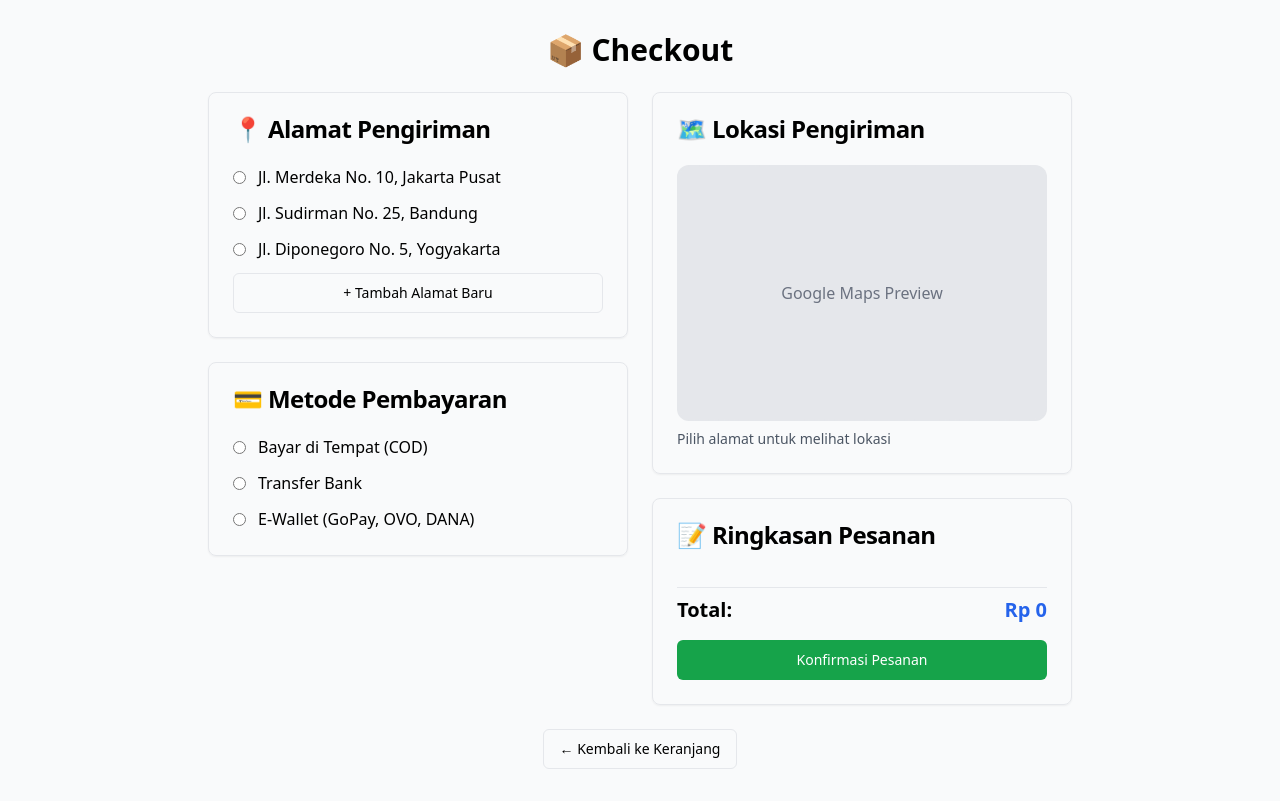
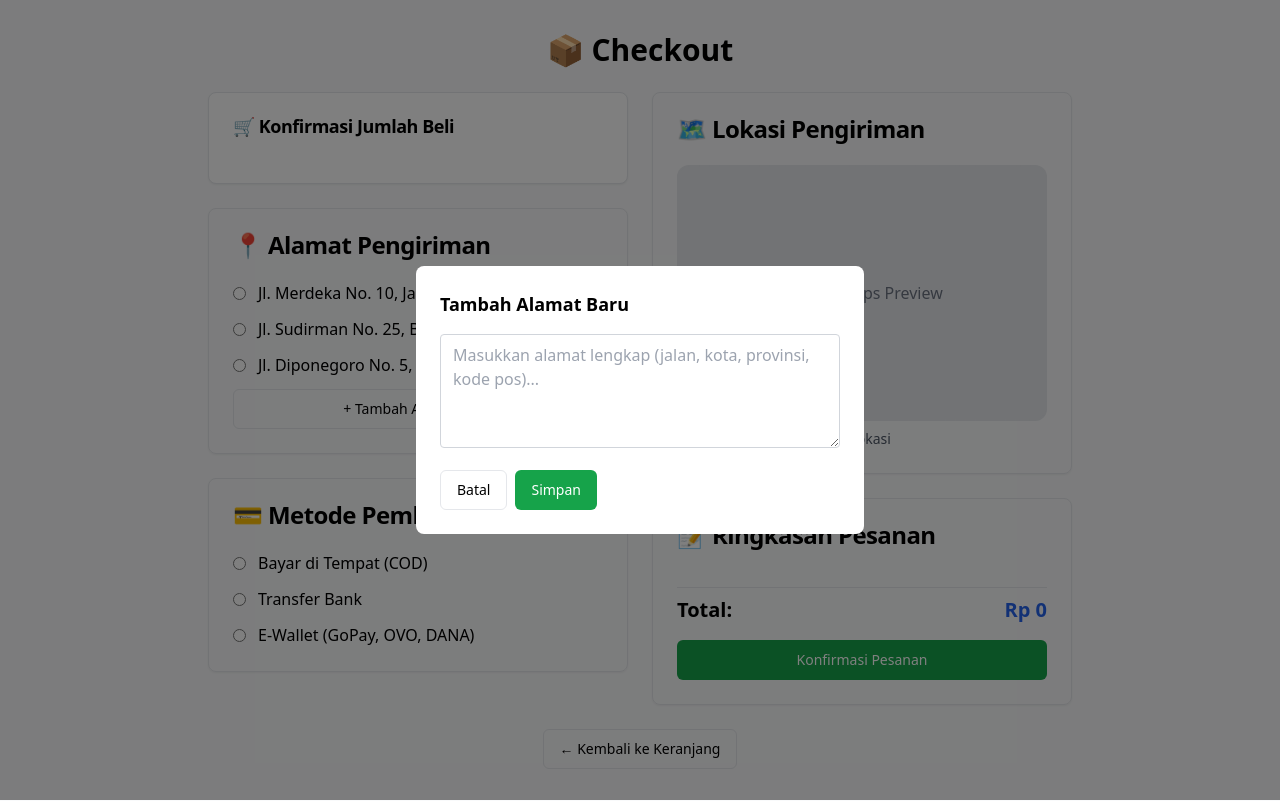
Before and after one commit to KesyaUADUniversity/tekweb_finalproject_produckstore_untitled, a React (Vite) app: page /checkout in a window 1280 px wide. Both pictures are taken after a click on the button "+ Tambah Alamat Baru". Built offline with nearby package versions, Linux system fonts and the light colour scheme.

Commit message:
Tambah fitur stok, live jualan, dan perbaikan checkout

```diff
--- a/src/hooks/useProducts.js
+++ b/src/hooks/useProducts.js
@@ -17,42 +17,48 @@ export const useProducts = () => {
       name: "Wireless Headphones",
       price: 299000,
       description: "High-quality sound with noise cancellation.",
-      image: product1Img
+      image: product1Img,
+      stock: 100 //
     },
     {
       id: 2,
       name: "Smart Watch",
       price: 899000,
       description: "Track your health and stay connected.",
-      image: product2Img
+      image: product2Img,
+      stock: 100
     },
     {
       id: 3,
       name: "Bluetooth Speaker",
       price: 159000,
       description: "Portable and powerful audio.",
-      image: product3Img
+      image: product3Img,
+      stock: 100
     },
     {
       id: 4,
       name: "USB-C Fast Charger",
       price: 199000,
       description: "Supports 65W fast charging for laptops and phones.",
-      image: product4Img
+      image: product4Img,
+      stock: 100
     },
     {
       id: 5,
       name: "Power Bank 20.000mAh",
       price: 349000,
       description: "High-capacity portable charger with USB-C and dual USB ports. Perfect for travel.",
-      image: product5Img
+      image: product5Img,
+      stock: 100
     },
     {
       id: 6,
       name: "True Wireless Earbuds",
       price: 249000,
       description: "Sleek, lightweight earbuds with touch controls and 20-hour battery life with case.",
-      image: product6Img
+      image: product6Img,
+      stock: 100
     }
   ]);
 
--- a/src/pages/CheckoutPage.jsx
+++ b/src/pages/CheckoutPage.jsx
@@ -1,5 +1,5 @@
 // src/pages/CheckoutPage.jsx
-import { useState } from "react";
+import { useState, useEffect } from "react";
 import { Button } from "@/ui/button";
 import { Card, CardContent, CardHeader, CardTitle } from "@/ui/card";
 import { Link } from "react-router-dom";
@@ -8,11 +8,17 @@ export default function CheckoutPage({ cart }) {
   const [selectedAddress, setSelectedAddress] = useState("");
   const [selectedPayment, setSelectedPayment] = useState("");
 
-  const addresses = [
+  const [addresses, setAddresses] = useState([
     "Jl. Merdeka No. 10, Jakarta Pusat",
     "Jl. Sudirman No. 25, Bandung",
     "Jl. Diponegoro No. 5, Yogyakarta"
-  ];
+  ]);
+
+  const [isModalOpen, setIsModalOpen] = useState(false);
+  const [newAddress, setNewAddress] = useState("");
+
+
+  const [isStockValid, setIsStockValid] = useState(true);
 
   const paymentMethods = [
     { id: "cod", name: "Bayar di Tempat (COD)" },
@@ -22,11 +28,34 @@ export default function CheckoutPage({ cart }) {
 
   const total = cart.reduce((sum, item) => sum + item.price * item.quantity, 0);
 
+
+  useEffect(() => {
+    const isValid = cart.every(item => item.quantity <= item.stock);
+    setIsStockValid(isValid);
+  }, [cart]);
+
+  const handleAddAddress = () => {
+    if (!newAddress.trim()) {
+      alert("Alamat tidak boleh kosong!");
+      return;
+    }
+    setAddresses([...addresses, newAddress.trim()]);
+    setNewAddress("");
+    setIsModalOpen(false);
+    alert("Alamat baru berhasil ditambahkan!");
+  };
+
   const handleSubmit = () => {
     if (!selectedAddress || !selectedPayment) {
       alert("Harap pilih alamat dan metode pembayaran!");
       return;
     }
+
+    if (!isStockValid) {
+      alert("Maaf, jumlah produk melebihi stok tersedia.");
+      return;
+    }
+
     alert("Pesanan berhasil dikirim! Terima kasih.");
   };
 
@@ -38,6 +67,51 @@ export default function CheckoutPage({ cart }) {
         <div className="grid grid-cols-1 lg:grid-cols-2 gap-6">
           {/* Kolom Kiri: Alamat & Metode Pembayaran */}
           <div>
+
+            <Card className="mb-6 bg-white shadow-md">
+              <CardHeader>
+                <CardTitle className="text-lg font-bold">🛒 Konfirmasi Jumlah Beli</CardTitle>
+              </CardHeader>
+              <CardContent>
+                {cart.map(item => (
+                  <div
+                    key={item.id}
+                    className={`flex justify-between items-center p-3 mb-2 rounded ${
+                      item.quantity > item.stock ? 'bg-red-50 border border-red-200' : 'bg-gray-50'
+                    }`}
+                  >
+                    <div className="flex items-center gap-3">
+                      <img src={item.image} alt={item.name} className="w-10 h-10 object-cover rounded" />
+                      <div>
+                        <p className="font-medium">{item.name}</p>
+                        <div className="flex items-center gap-2 mt-1">
+                          <span className="text-xs text-gray-600">
+                            Qty: {item.quantity}
+                          </span>
+                          <span className={`text-xs px-2 py-0.5 rounded-full ${
+                            item.quantity > item.stock
+                              ? 'bg-red-100 text-red-800 border border-red-300'
+                              : 'bg-green-100 text-green-800 border border-green-300'
+                          }`}>
+                            Stok: {item.stock}
+                          </span>
+                        </div>
+                      </div>
+                    </div>
+                    <span className="text-blue-600 font-bold">
+                      Rp {(item.price * item.quantity).toLocaleString()}
+                    </span>
+                  </div>
+                ))}
+
+                {!isStockValid && (
+                  <div className="mt-4 p-3 bg-red-100 border-l-4 border-red-500 text-red-700 rounded">
+                    ⚠️ Ada produk yang jumlahnya melebihi stok tersedia. Silakan kurangi jumlah di keranjang.
+                  </div>
+                )}
+              </CardContent>
+            </Card>
+
             {/* Alamat Pengiriman */}
             <Card className="mb-6">
               <CardHeader>
@@ -58,7 +132,11 @@ export default function CheckoutPage({ cart }) {
                       <label htmlFor={`addr-${index}`}>{addr}</label>
                     </div>
                   ))}
-                  <Button variant="outline" className="mt-3 w-full">
+                  <Button
+                    variant="outline"
+                    className="mt-3 w-full"
+                    onClick={() => setIsModalOpen(true)}
+                  >
                     + Tambah Alamat Baru
                   </Button>
                 </div>
@@ -128,7 +206,8 @@ export default function CheckoutPage({ cart }) {
 
                 <Button
                   onClick={handleSubmit}
-                  className="w-full mt-4 bg-green-600 hover:bg-green-700 text-white"
+                  disabled={!isStockValid}
+                  className={`w-full mt-4 ${isStockValid ? 'bg-green-600 hover:bg-green-700' : 'bg-gray-400 cursor-not-allowed'} text-white`}
                 >
                   Konfirmasi Pesanan
                 </Button>
@@ -143,6 +222,36 @@ export default function CheckoutPage({ cart }) {
             <Link to="/cart">← Kembali ke Keranjang</Link>
           </Button>
         </div>
+
+        {/* Modal Tambah Alamat */}
+        {isModalOpen && (
+          <div className="fixed inset-0 bg-black bg-opacity-50 flex items-center justify-center z-50 p-4">
+            <div className="bg-white rounded-lg p-6 w-full max-w-md">
+              <h3 className="text-lg font-bold mb-4">Tambah Alamat Baru</h3>
+              <textarea
+                value={newAddress}
+                onChange={(e) => setNewAddress(e.target.value)}
+                placeholder="Masukkan alamat lengkap (jalan, kota, provinsi, kode pos)..."
+                className="w-full px-3 py-2 border border-gray-300 rounded mb-4"
+                rows={4}
+              />
+              <div className="flex gap-2">
+                <Button
+                  variant="outline"
+                  onClick={() => setIsModalOpen(false)}
+                >
+                  Batal
+                </Button>
+                <Button
+                  onClick={handleAddAddress}
+                  className="bg-green-600 hover:bg-green-700 text-white"
+                >
+                  Simpan
+                </Button>
+              </div>
+            </div>
+          </div>
+        )}
       </div>
     </div>
   );
```
